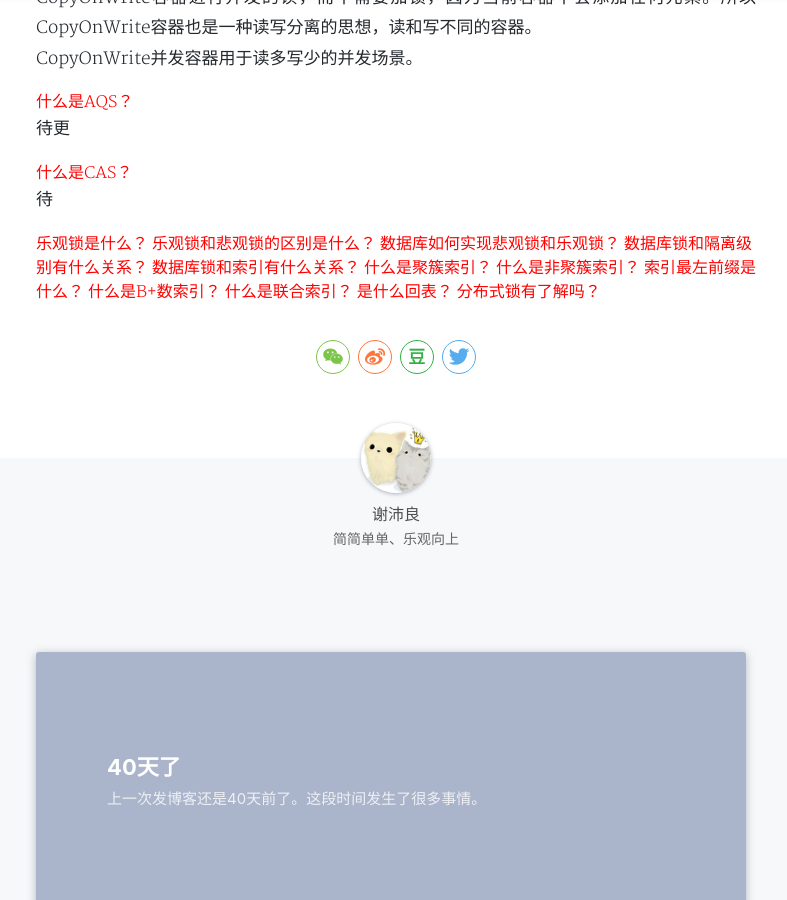
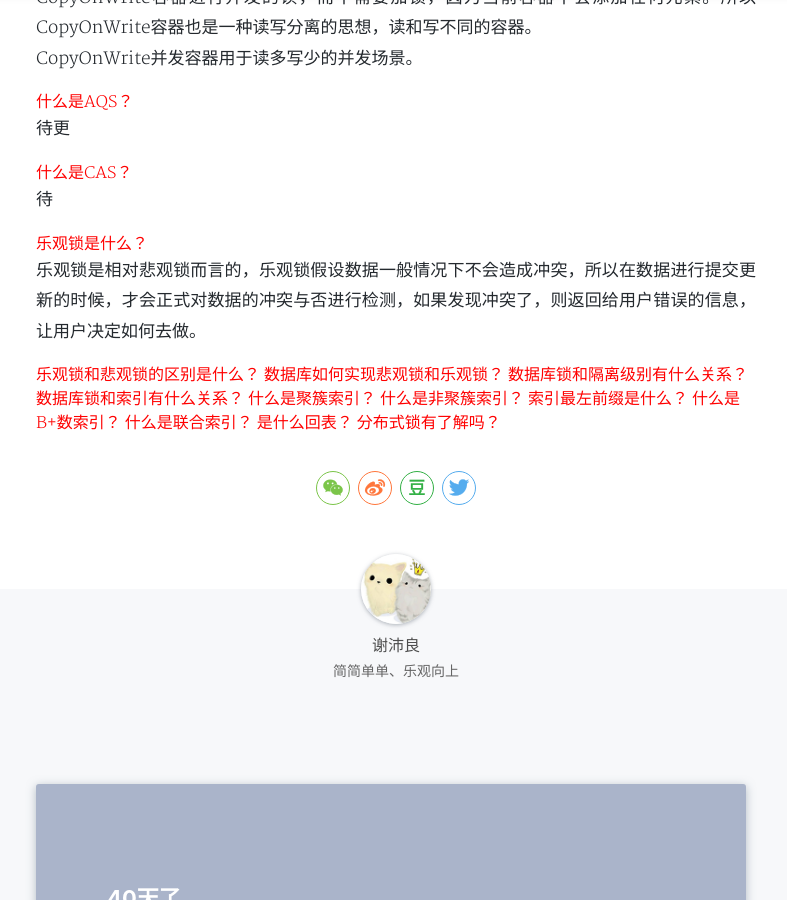
Before and after one commit to xiepl1997/xiepl1997.github.io, a Jekyll site: the page built from _posts/2019-12-24-javaquestions.md, in a window 1280 px wide and 900 px high, scrolled down 2157 px. Shown: the whole window, without its empty margins (244-1031 px from the left). Built offline with Jekyll 4.4.1, drawn with Linux system fonts in a browser that asks for light colours; nearby versions of some CDN libraries; a style sheet for code colours, icons or effects is not loaded.

Commit message:
Update 2019-12-24-javaquestions.md

```diff
--- a/_posts/2019-12-24-javaquestions.md
+++ b/_posts/2019-12-24-javaquestions.md
@@ -59,6 +59,7 @@ CopyOnWrite并发容器用于读多写少的并发场景。
 待
 
 <font color="#FF0000">乐观锁是什么？</font>
+乐观锁是相对悲观锁而言的，乐观锁假设数据一般情况下不会造成冲突，所以在数据进行提交更新的时候，才会正式对数据的冲突与否进行检测，如果发现冲突了，则返回给用户错误的信息，让用户决定如何去做。
 <font color="#FF0000">乐观锁和悲观锁的区别是什么？</font>
 <font color="#FF0000">数据库如何实现悲观锁和乐观锁？</font>
 <font color="#FF0000">数据库锁和隔离级别有什么关系？</font>
```
